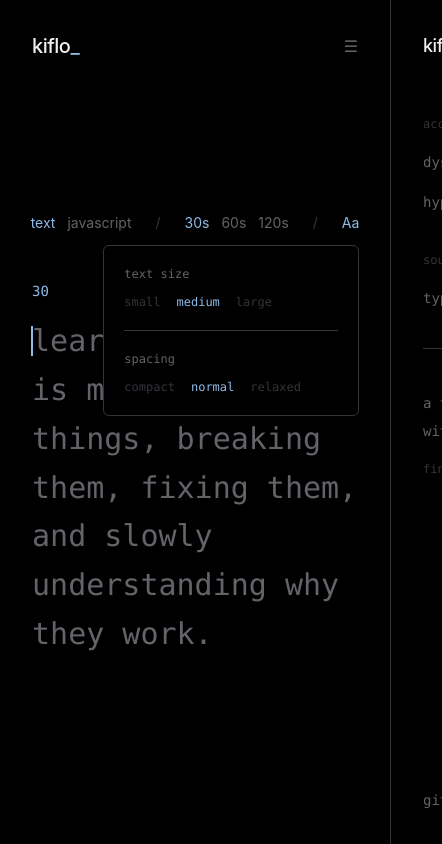
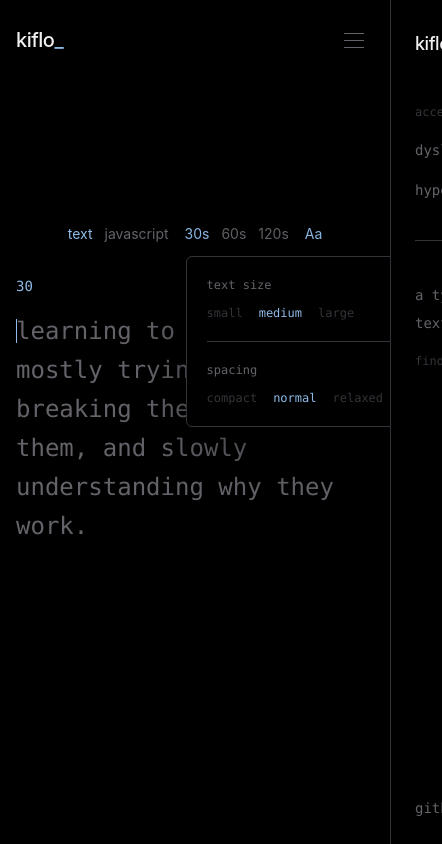
Before and after one commit to bldyonyx/Kiflo, a React (Vite) app: page / in a window 390 px wide. Both pictures are taken after a click on the button "Aa". Shown: the whole page, 442 px wide, since content can reach past the window. Built offline with nearby package versions, Linux system fonts and the light colour scheme.

Commit message:
style: improve responsive layout across screen sizes

```diff
--- a/src/App.jsx
+++ b/src/App.jsx
@@ -10,7 +10,7 @@ function App() {
     );
 
   return (
-    <main className="mx-auto flex min-h-screen max-w-6xl flex-col px-8 py-8">
+    <main className="mx-auto flex min-h-dvh w-full max-w-6xl flex-col px-4 py-5 sm:px-6 sm:py-7 lg:px-8 lg:py-8 min-[1800px]:max-w-[96rem] min-[1800px]:px-12 min-[1800px]:py-10 min-[2400px]:max-w-[110rem]">
       <Header
         fontMode={fontMode}
         onFontModeChange={setFontMode}
--- a/src/components/Header.jsx
+++ b/src/components/Header.jsx
@@ -1,4 +1,4 @@
-import { useState } from "react";
+import { useRef, useState } from "react";
 import { Link } from "react-router-dom";
 import SideMenu from "./SideMenu";
 
@@ -7,31 +7,46 @@ function Header({
   onFontModeChange,
 }) {
   const [isMenuOpen, setIsMenuOpen] = useState(false);
+  const menuButtonRef = useRef(null);
+
+  const closeMenu = () => {
+    setIsMenuOpen(false);
+    menuButtonRef.current?.focus();
+  };
 
   return (
     <>
-      <header className="flex w-full items-center justify-between">
+      <header className="flex w-full items-center justify-between gap-4 min-[1800px]:gap-6">
         <Link
           to="/"
-          className="text-xl font-medium tracking-tight"
+          className="text-xl font-medium tracking-tight min-[1800px]:text-2xl min-[2400px]:text-[1.7rem]"
         >
           kiflo<span className="text-accent">_</span>
         </Link>
 
         <button
+          ref={menuButtonRef}
           type="button"
           aria-label="Open menu"
           aria-expanded={isMenuOpen}
+          aria-controls="kiflo-menu"
           onClick={() => setIsMenuOpen(true)}
-          className="text-muted transition-colors hover:text-text"
+          className="flex h-10 w-10 items-center justify-center text-muted transition-colors hover:text-text focus:outline-none focus-visible:text-accent min-[1800px]:h-12 min-[1800px]:w-12"
         >
-          ☰
+          <span
+            className="flex w-5 flex-col gap-1.5 min-[1800px]:w-6 min-[1800px]:gap-2"
+            aria-hidden="true"
+          >
+            <span className="h-px w-full bg-current" />
+            <span className="h-px w-full bg-current" />
+            <span className="h-px w-full bg-current" />
+          </span>
         </button>
       </header>
 
       <SideMenu
         isOpen={isMenuOpen}
-        onClose={() => setIsMenuOpen(false)}
+        onClose={closeMenu}
         fontMode={fontMode}
         onFontModeChange={onFontModeChange}
       />
--- a/src/components/TypingTest/Results.jsx
+++ b/src/components/TypingTest/Results.jsx
@@ -8,44 +8,44 @@ function Results({
   onRestart,
 }) {
   return (
-    <div className="flex flex-col items-center gap-8 font-mono">
-      <p className="text-sm text-muted">
+    <div className="flex flex-col items-center gap-7 font-mono sm:gap-8 min-[1800px]:gap-10">
+      <p className="text-sm text-muted min-[1800px]:text-base">
         test complete
       </p>
 
-      <div className="flex items-center gap-12">
+      <div className="grid w-full max-w-xl grid-cols-3 gap-4 sm:gap-8 min-[1800px]:max-w-3xl min-[1800px]:gap-12">
         <div className="text-center">
-          <p className="text-4xl text-accent">
+          <p className="text-3xl text-accent sm:text-4xl min-[1800px]:text-[clamp(3rem,2.4vw,4.75rem)]">
             {wpm}
           </p>
 
-          <p className="mt-2 text-sm text-muted">
+          <p className="mt-2 text-sm text-muted min-[1800px]:mt-3 min-[1800px]:text-base">
             wpm
           </p>
         </div>
 
         <div className="text-center">
-          <p className="text-4xl text-text">
+          <p className="text-3xl text-text sm:text-4xl min-[1800px]:text-[clamp(3rem,2.4vw,4.75rem)]">
             {accuracy}%
           </p>
 
-          <p className="mt-2 text-sm text-muted">
+          <p className="mt-2 text-sm text-muted min-[1800px]:mt-3 min-[1800px]:text-base">
             accuracy
           </p>
         </div>
 
         <div className="text-center">
-          <p className="text-4xl text-error">
+          <p className="text-3xl text-error sm:text-4xl min-[1800px]:text-[clamp(3rem,2.4vw,4.75rem)]">
             {mistakes}
           </p>
 
-          <p className="mt-2 text-sm text-muted">
+          <p className="mt-2 text-sm text-muted min-[1800px]:mt-3 min-[1800px]:text-base">
             mistakes
           </p>
         </div>
       </div>
 
-      <p className="text-sm text-subtle">
+      <p className="text-sm text-subtle min-[1800px]:text-base">
         {elapsedTime.toFixed(1)}s
       </p>
 
@@ -53,7 +53,7 @@ function Results({
         <button
           type="button"
           onClick={onUnderstand}
-          className="text-sm text-accent transition-opacity hover:opacity-70"
+          className="text-sm text-accent transition-opacity hover:opacity-70 min-[1800px]:text-base"
         >
           {"<>"} understand this code
         </button>
@@ -62,7 +62,7 @@ function Results({
       <button
         type="button"
         onClick={onRestart}
-        className="text-sm text-muted transition-colors hover:text-accent"
+        className="text-sm text-muted transition-colors hover:text-accent min-[1800px]:text-base"
       >
         ↻ try again
       </button>
--- a/src/components/TypingTest/TestControls.jsx
+++ b/src/components/TypingTest/TestControls.jsx
@@ -31,18 +31,26 @@ function TestControls({
       "mousedown",
       handleClickOutside
     );
+    document.addEventListener(
+      "focusin",
+      handleClickOutside
+    );
 
     return () => {
       document.removeEventListener(
         "mousedown",
         handleClickOutside
       );
+      document.removeEventListener(
+        "focusin",
+        handleClickOutside
+      );
     };
   }, []);
 
   return (
-    <div className="flex items-center justify-center gap-6 text-sm">
-      <div className="flex gap-3">
+    <div className="flex flex-wrap items-center justify-center gap-x-4 gap-y-3 text-sm sm:gap-x-6 min-[1800px]:gap-x-8 min-[1800px]:gap-y-4 min-[1800px]:text-base min-[2400px]:text-lg">
+      <div className="flex items-center gap-3 min-[1800px]:gap-4">
         <button
           type="button"
           onClick={() => onModeChange("text")}
@@ -68,9 +76,9 @@ function TestControls({
         </button>
       </div>
 
-      <span className="text-subtle">/</span>
+      <span className="hidden text-subtle sm:inline">/</span>
 
-      <div className="flex gap-3">
+      <div className="flex items-center gap-3 min-[1800px]:gap-4">
         {durations.map((seconds) => (
           <button
             key={seconds}
@@ -87,11 +95,11 @@ function TestControls({
         ))}
       </div>
 
-      <span className="text-subtle">/</span>
+      <span className="hidden text-subtle sm:inline">/</span>
 
       <div
         ref={settingsRef}
-        className="relative"
+        className="relative flex justify-center"
       >
         <button
           type="button"
@@ -110,13 +118,13 @@ function TestControls({
         </button>
 
         {isTextSettingsOpen && (
-          <div className="absolute right-0 top-8 z-10 w-64 rounded-md border border-subtle bg-background p-5 font-mono">
+          <div className="absolute left-1/2 top-8 z-10 w-[min(16rem,calc(100vw-2rem))] -translate-x-1/2 rounded-md border border-subtle bg-background p-5 font-mono shadow-[0_18px_60px_rgba(0,0,0,0.45)] sm:left-auto sm:right-0 sm:translate-x-0 min-[1800px]:top-10 min-[1800px]:w-72 min-[1800px]:p-6">
             <div>
               <p className="mb-3 text-xs text-muted">
                 text size
               </p>
 
-              <div className="flex gap-4">
+              <div className="flex flex-wrap gap-x-4 gap-y-2">
                 {["small", "medium", "large"].map(
                   (size) => (
                     <button
@@ -143,7 +151,7 @@ function TestControls({
                 spacing
               </p>
 
-              <div className="flex gap-4">
+              <div className="flex flex-wrap gap-x-4 gap-y-2">
                 {["compact", "normal", "relaxed"].map(
                   (spacing) => (
                     <button
--- a/src/components/TypingTest/TypingArea.jsx
+++ b/src/components/TypingTest/TypingArea.jsx
@@ -2,9 +2,12 @@ import { useEffect, useMemo } from "react";
 import tokenizeJavaScript from "../../utils/tokenizeJavaScript";
 
 const textSizeClasses = {
-  small: "text-2xl",
-  medium: "text-3xl",
-  large: "text-4xl",
+  small:
+    "text-xl sm:text-2xl min-[1800px]:text-[clamp(1.75rem,1.15vw,2.35rem)]",
+  medium:
+    "text-2xl sm:text-3xl min-[1800px]:text-[clamp(2.15rem,1.45vw,3rem)]",
+  large:
+    "text-3xl sm:text-4xl min-[1800px]:text-[clamp(2.65rem,1.8vw,3.75rem)]",
 };
 
 const textSpacingClasses = {
@@ -43,12 +46,35 @@ function TypingArea({
   }, [mode, text]);
 
   useEffect(() => {
+    const isInteractiveTarget = (target) => {
+      if (!(target instanceof Element)) {
+        return false;
+      }
+
+      return Boolean(
+        target.closest(
+          'button, a, input, select, textarea, [role="button"], [role="switch"], [contenteditable="true"], [aria-modal="true"]'
+        )
+      );
+    };
+
     const handleKeyDown = (event) => {
+      if (
+        event.defaultPrevented ||
+        event.altKey ||
+        event.ctrlKey ||
+        event.metaKey ||
+        isInteractiveTarget(event.target)
+      ) {
+        return;
+      }
+
       if (timeLeft === 0) {
         return;
       }
 
       if (event.key === "Backspace") {
+        event.preventDefault();
         onTypedTextChange((current) =>
           current.slice(0, -1)
         );
@@ -183,13 +209,13 @@ function TypingArea({
     fontClasses.default;
 
   return (
-    <div>
-      <p className="mb-4 font-mono text-sm text-accent">
+    <div className="w-full overflow-hidden">
+      <p className="mb-4 font-mono text-sm text-accent min-[1800px]:mb-6 min-[1800px]:text-base min-[2400px]:text-lg">
         {timeLeft}
       </p>
 
       <pre
-        className={`whitespace-pre-wrap ${fontClass} ${sizeClass} ${spacingClass}`}
+        className={`max-w-full whitespace-pre-wrap break-words [overflow-wrap:anywhere] [tab-size:2] ${fontClass} ${sizeClass} ${spacingClass}`}
       >
         {text
           .split("")
@@ -222,7 +248,7 @@ function TypingArea({
                         className="relative inline-block"
                         aria-hidden="true"
                       >
-                        <span className="typing-caret absolute left-0 top-1/2 h-[1em] w-[2px] -translate-y-1/2 bg-accent" />
+                        <span className="typing-caret absolute left-0 top-[0.1em] h-[1em] w-[2px] bg-accent" />
                       </span>
                     )}
 
--- a/src/components/TypingTest/TypingTest.jsx
+++ b/src/components/TypingTest/TypingTest.jsx
@@ -66,8 +66,8 @@ function TypingTest({ fontMode }) {
   };
 
   return (
-    <section className="flex flex-1 flex-col items-center justify-center">
-      <div className="flex w-full max-w-4xl flex-col gap-12">
+    <section className="flex flex-1 flex-col items-center justify-center py-8 sm:py-10 min-[1800px]:py-14 min-[2400px]:py-16">
+      <div className="flex w-full max-w-4xl flex-col gap-8 sm:gap-10 lg:gap-12 min-[1800px]:max-w-[78rem] min-[1800px]:gap-16 min-[2400px]:max-w-[86rem] min-[2400px]:gap-20">
         <TestControls
           mode={mode}
           onModeChange={handleModeChange}
@@ -85,7 +85,7 @@ function TypingTest({ fontMode }) {
           }
         />
 
-        <div className="min-h-48">
+        <div className="min-h-[24rem] w-full sm:min-h-[26rem] min-[1800px]:min-h-[34rem] min-[2400px]:min-h-[38rem]">
           {showExplanation &&
           currentSnippet ? (
             <CodeExplanation
```
Also changed, not shown: src/components/SideMenu.jsx (+74 -23 lines), src/components/TypingTest/CodeExplanation.jsx (+9 -11 lines).
